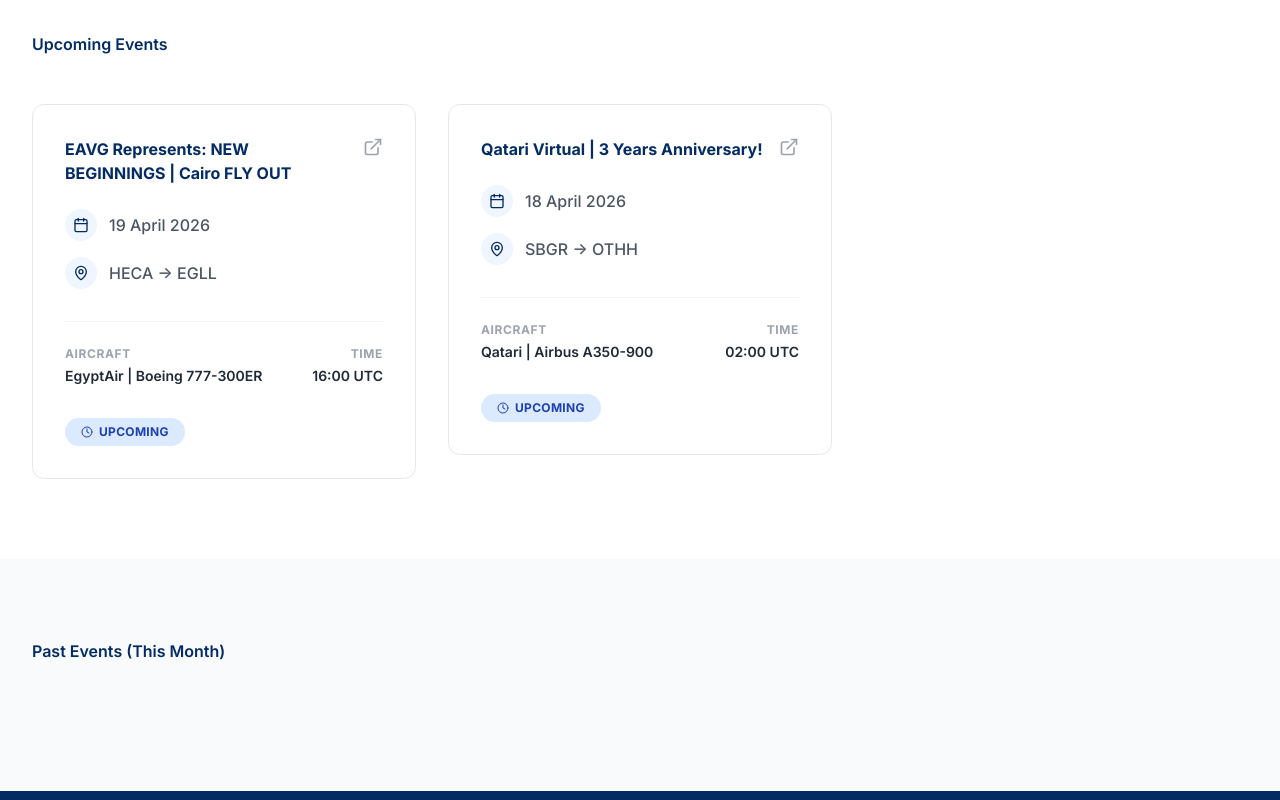
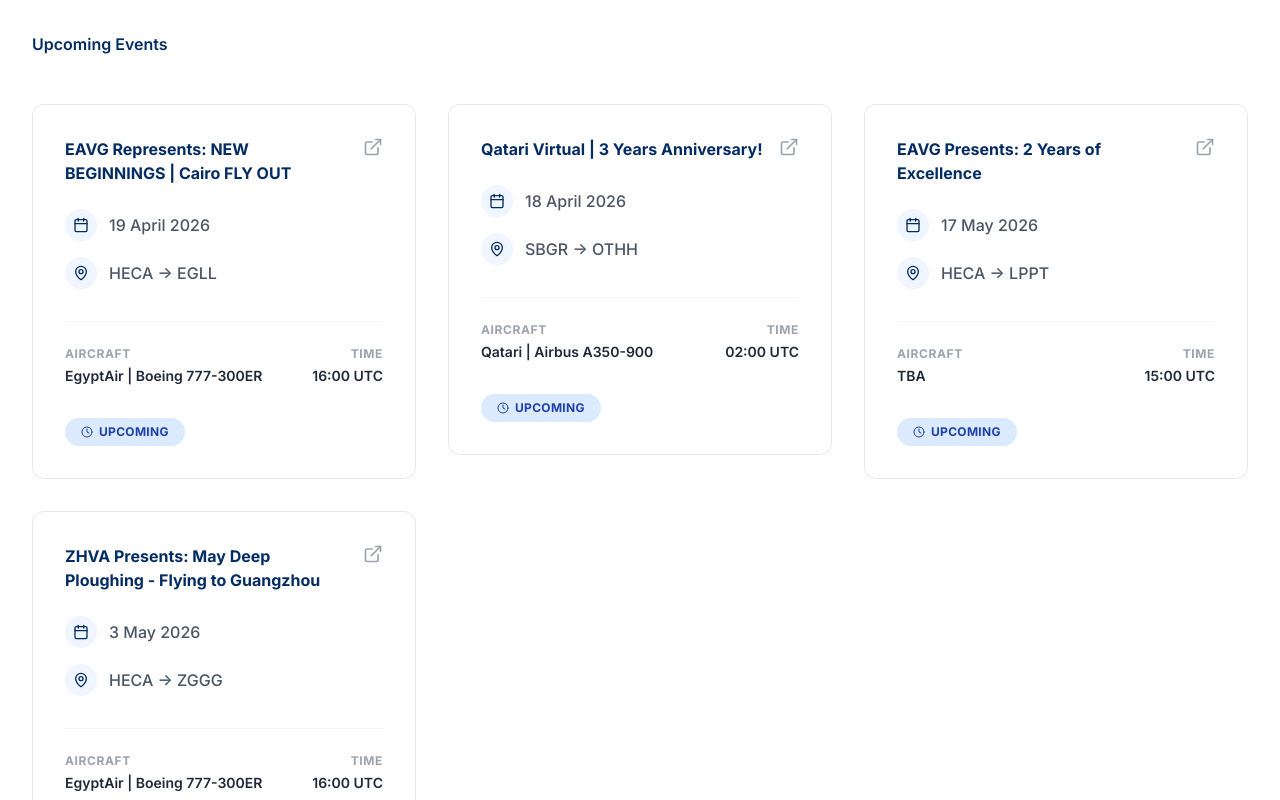
Before and after one commit to 3ssomy67272/eavg-sys, a Next.js app: page /events in a window 1280 px wide. Shown: the part 400-1200 px from the top of the page. Built offline with nearby package versions, Linux system fonts and the light colour scheme.

Commit message:
Event List Update no.9

```diff
--- a/src/app/events/page.tsx
+++ b/src/app/events/page.tsx
@@ -36,6 +36,24 @@
       route: 'SBGR -> OTHH',
       aircraft: `Qatari | Airbus A350-900`,
       forumLink: 'https://community.infiniteflight.com/t/qatari-virtual-presents-3-year-anniversary/',
+    },
+    {
+      id: 3,
+      title: `EAVG Presents: 2 Years of Excellence`,
+      startTime: '2026-05-17T15:00:00Z',
+      durationMinutes: 300,  // 5:00 hours
+      route: 'HECA -> LPPT',
+      aircraft: `TBA`,
+      forumLink: 'https://community.infiniteflight.com/t/eavg-presents-2-years-of-excellence-heca/1184832',
+    },
+    {
+      id: 4,
+      title: `ZHVA Presents: May Deep Ploughing - Flying to Guangzhou`,
+      startTime: '2026-05-03T16:00:00Z',
+      durationMinutes: 540,  // 9:00 hours
+      route: 'HECA -> ZGGG',
+      aircraft: `EgyptAir | Boeing 777-300ER`,
+      forumLink: 'https://community.infiniteflight.com/t/3may26-zhva-present-may-deep-ploughing-flying-to-guangzhou-ifvarb-endorsed-zggg-fly-in-out/1171113?u=egyptairvirtualgroup',
     }
   ];
 
```
